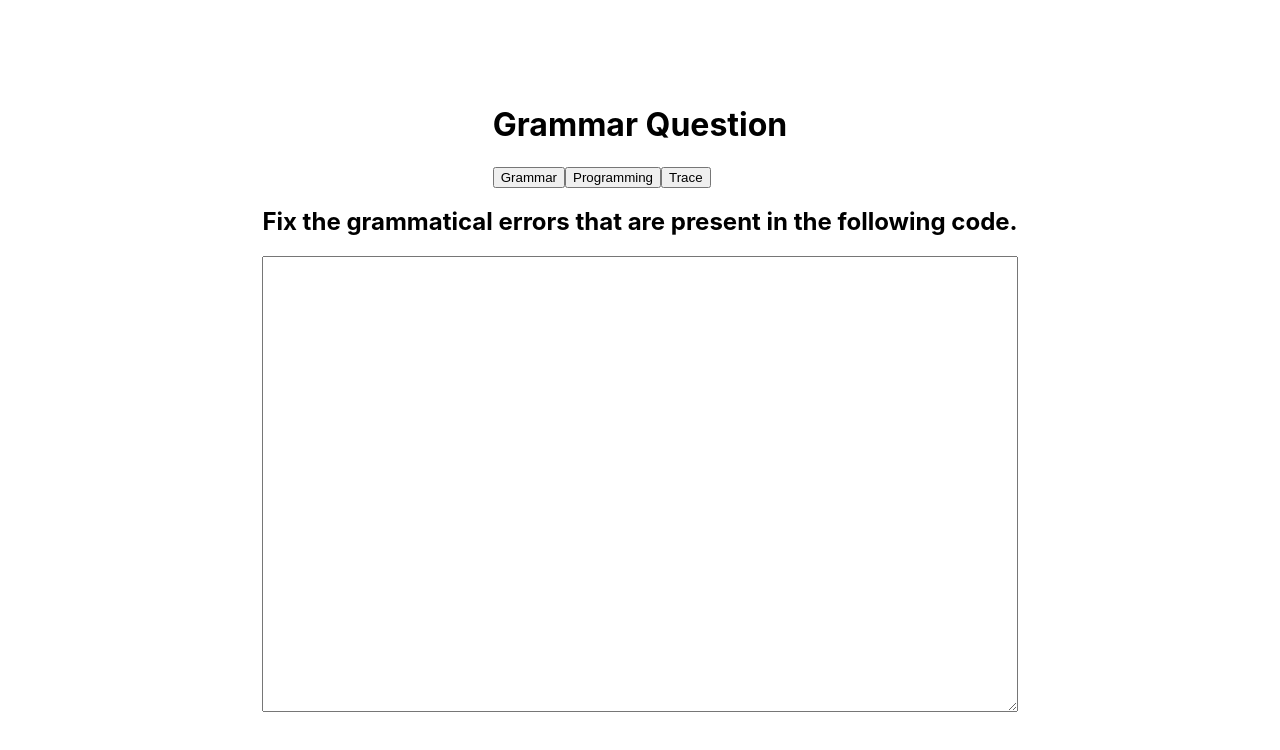
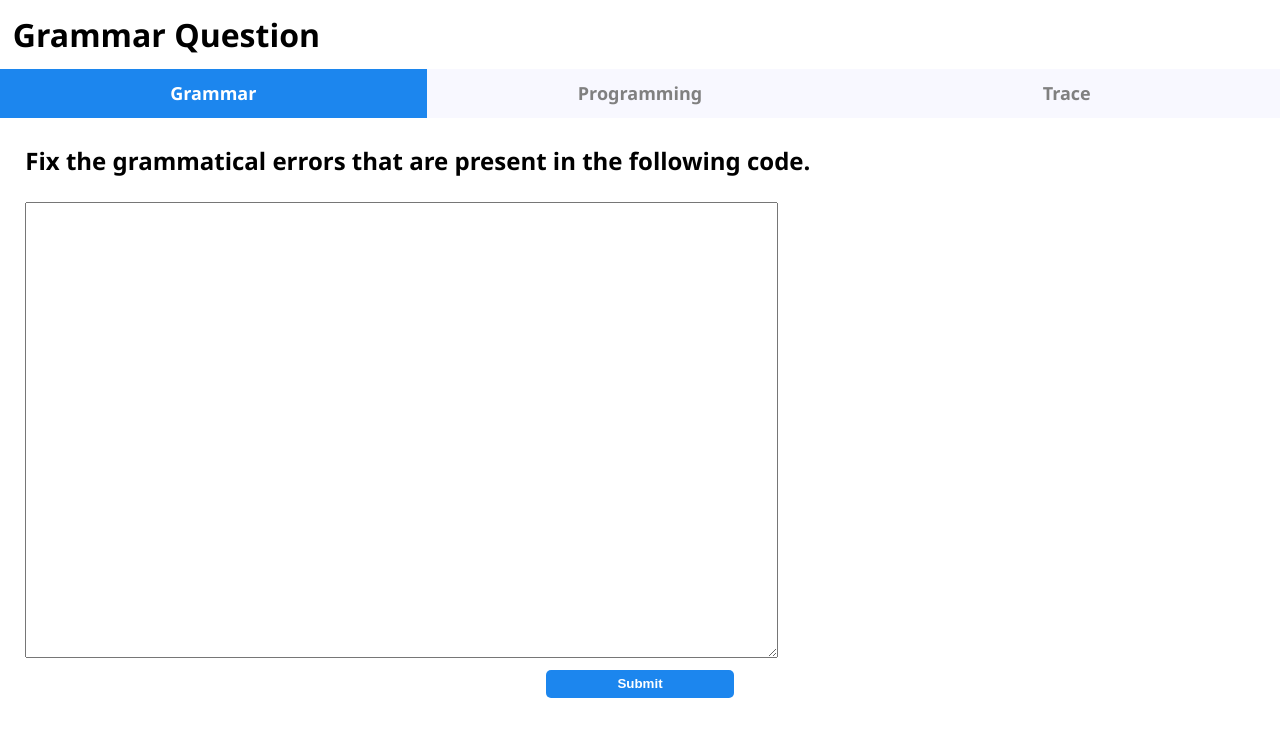
Before and after one commit to Sean-Grobicki/Programming-Questions-Website, a Next.js app: page /grammar in a window 1280 px wide. Shown: the top 750 px of the page. Built offline with nearby package versions, Linux system fonts and the light colour scheme; no server answers.

Commit message:
Changing from HTML to React and testing API

```diff
--- a/pages/api/hello.js
+++ /dev/null
@@ -1,6 +0,0 @@
-// Next.js API route support: https://nextjs.org/docs/api-routes/introduction
-
-export default (req, res) => {
-  res.statusCode = 200
-  res.json({ name: 'John Doe' })
-}
--- /dev/null
+++ b/pages/api/questions.js
@@ -0,0 +1,34 @@
+const SERVERURL = 'http://localhost:3333';
+
+const get = async(route,header) =>
+{
+    return fetch(SERVERURL + route,
+            {
+                headers: header,
+            })
+            .then((response) => response.json())
+            .catch((error) =>{
+            console.log(error.message);
+            });
+}
+
+const post = async(route,headers,body) =>
+{
+    return fetch(SERVERURL+route,
+        {
+          method: 'POST',
+          headers: headers,
+          body: body,
+        })
+        .then((response) => response.json())
+        .catch((error) =>
+        {
+          console.log(error.message);
+        });
+}
+
+module.exports =
+{
+    get: get,
+    post: post,
+};
--- a/pages/grammar.js
+++ b/pages/grammar.js
@@ -1,36 +1,61 @@
 import Head from 'next/head'
 import Link from 'next/link'
 import styles from '../styles/stylesheet.module.css'
+import React, {Component} from 'react'
+import { get } from './api/questions';
 
-export default function Grammar() {
+
+export default class Grammar extends Component
+{
+
+  constructor(props)
+  {
+    super(props);
+    this.state = {
+      question: [],
+    };
+  }
+
+
+  componentDidMount()
+  {
+    this.getQuestion();
+  }
+
+
+  async getQuestion()
+  {
+    const route = "/grammar";
+    const headers = { 'Content-Type': 'application/json', 'Origin' : 'http://localhost:3000/grammar'};
+    const response = await get(route,headers);
+    this.setState({question: response});
+    console.log(response);
+  }
+
+  render()
+  {
     return (
-    <div className={styles.container}>
+      <div>
         <Head>
           <title>Grammar</title>
           <link rel="icon" href="/favicon.ico" />
         </Head>
-      <body>
-        <div className={styles.container}>
+          <div className = {styles.container}>
               <header>
-            <h1>Grammar Question</h1>
-            <nav>
-                <Link href = "grammar" className={styles.navBar}><button type = "button" >Grammar</button></Link>
-                <Link href = "programming" className={styles.navBar}><button type ="button" >Programming</button></Link>
-                <Link href = "trace" className={styles.navBar}><button type = "button" >Trace</button></Link>
+              <h1 className = {styles.h1}>Grammar Question</h1>
+              <nav className = {styles.navBar}>
+                  <a href = "grammar" className={styles.active + ' '+ styles.a}>Grammar</a>
+                  <a href = "programming" className={styles.a}>Programming</a>
+                  <a href = "trace" className={styles.a}>Trace</a>
               </nav>
               </header>
-            <article id = "question">
-            <h2>Fix the grammatical errors that are present in the following code. </h2>
-            <textarea rows= "30" className={styles.textarea}>
-            </textarea>
-
-
-
+              <article className = {styles.article}>
+                <h2 className = {styles.h2} >Fix the grammatical errors that are present in the following code. </h2>
+                <textarea rows= "30" className={styles.textarea} defaultValue = {this.state.question}/>
+                <button className = {styles.button} > Submit </button>
               </article>
-
-
           </div>
-    </body>
         </div>
     );
   }
+}
--- a/pages/index.js
+++ b/pages/index.js
@@ -7,9 +7,7 @@ export default function Home() {
     <div className={styles.container}>
       <Head>
         <title>Home</title>
-        <link rel="icon" href="/favicon.ico" />
       </Head>
-      <body>
         <div className={styles.container}>
             <header>
             <h1>Choose Question</h1>
@@ -20,7 +18,6 @@ export default function Home() {
             </nav>
             </header>
         </div>
-    </body>
     </div>
   );
 }
--- a/styles/stylesheet.module.css
+++ b/styles/stylesheet.module.css
@@ -1,33 +1,84 @@
-.container {
-    min-height: 100vh;
-    padding: 0 0.5rem;
+.container
+{
     display: flex;
     flex-direction: column;
-    justify-content: center;
-    align-items: center;
-  }
+    flex: 1;
+    font-family: 'Segoe UI', Tahoma, Geneva, Verdana, sans-serif;
+    background-color: white;
+    height: 100%;
+}
 
-  .main {
-    padding: 5rem 0;
+.h1
+{
     flex: 1;
+    align-self: center;
+    margin: 1%;
+}
+
+.navBar
+{
+    display: flex;
+    flex: 2;
+    background-color:ghostwhite;
+}
+
+
+
+.a
+{
+    flex: 1;
+    text-decoration: none;
+    font-weight: bolder;
+    color: gray;
+    font-size: large;
+    padding: 1%;
+    text-align: center;
+
+}
+
+.active
+{
+    background-color: #1C86EE;
+    color: white;
+}
+
+.a:hover
+{
+    color: black;
+}
+
+.article
+{
     display: flex;
     flex-direction: column;
-    justify-content: center;
-    align-items: center;
-  }
+    flex: 10;
+    justify-content: space-evenly;
+    margin: 1%;
+}
+
+.h2
+{
+    flex: 2;
+    margin: 1%;
+}
+
 
 .textarea
 {
-    width : 100%;
+    flex: 8;
+    width: 60%;
+    margin: 1%;
 }
 
-.navBar{
-  border-radius: 5px;
-  border:solid 2px #3066BE;
-  color: white;
-  background-color: #3066BE;
-  padding: 1% 1% 1% 1%;
-  text-align: center;
-  cursor: pointer;
-  margin: 10%;
+.button
+{
+    flex: 2;
+    align-self: center;
+    width: 15%;
+    font-weight: bold;
+    color: white;
+    background-color:  #1C86EE;
+    padding: 0.5%;
+    border-radius: 5px;
+    border: none;
 }
```
Also changed, not shown: pages/programming.js (+37 -20 lines), pages/trace.js (+36 -20 lines). Lines whose indentation alone changed are shown as unchanged.
